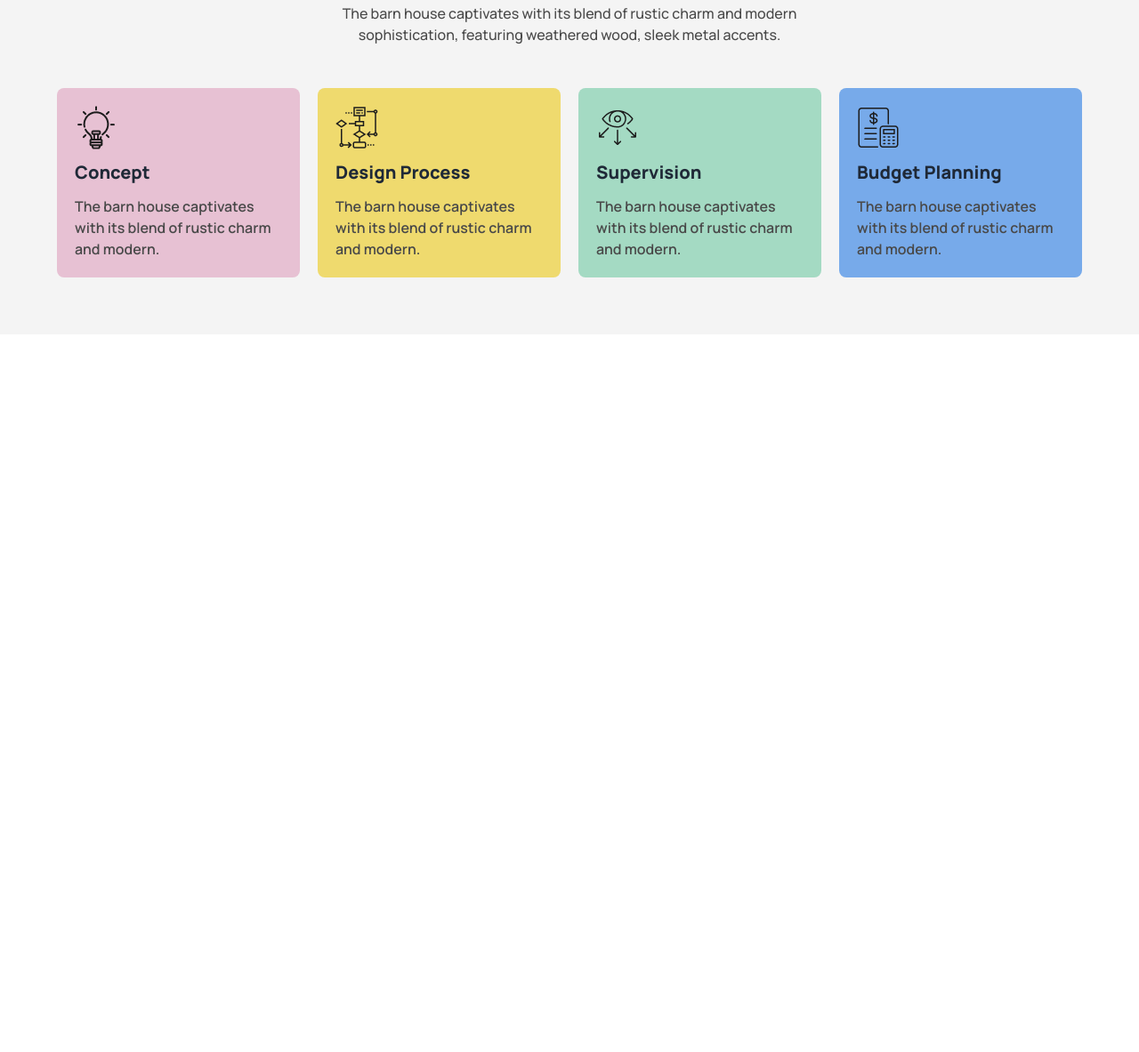
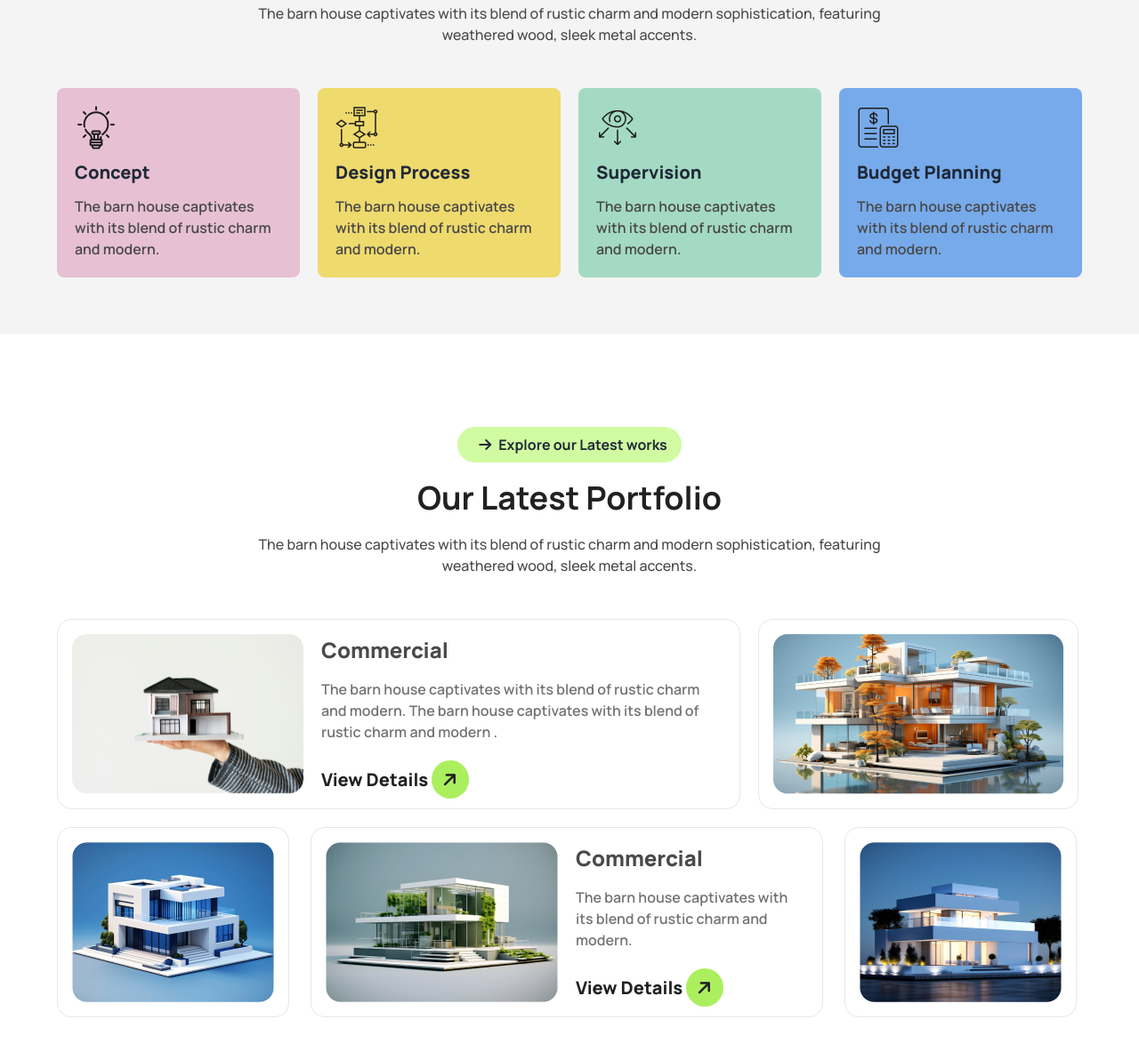
Before and after one commit to abdur-rhaman-babu/rinterio-website, a plain HTML site: page index.html in a window 1280 px wide. Shown: the part 2145-3328 px from the top of the page at 89% size. Before the commit the page ends 2521 px from the top, so only its background shows below. Drawn offline with nearby package versions, Linux system fonts and the light colour scheme.

Commit message:
portfolio section done

```diff
--- a/index.html
+++ b/index.html
@@ -72,7 +72,7 @@
                 </div>
                 <ul
                   tabindex="0"
-                  class="menu menu-sm dropdown-content rounded-box z-[1] mt-3 -ml-24 w-44 p-2 shadow">
+                  class="menu menu-sm dropdown-content rounded-box mt-3 -ml-24 w-44 p-2 shadow">
                   <li><a class="text-base font-extrabold font-mr text-[#494949]" href="#">Home</a></li>
                   <li><a class="text-base font-normal font-mr text-[#737373]" href="#">Services</a></li>
                   <li><a class="text-base font-normal font-mr text-[#737373]" href="#">Portfolio</a></li>
@@ -159,11 +159,11 @@
            </section>
 
            <!-- ----work-section---- -->
-            <section class="bg-[#f4f4f4] md:max-w-7xl lg:mx-auto lg:p-16 md:px-8 px-5">
+            <section class="bg-[#f4f4f4] md:max-w-7xl lg:mx-auto lg:p-16 md:px-8 px-5 pb-5">
                   <div class="text-center">
                     <button class="bg-white px-4 py-2 rounded-full"><a class="text-base font-mr font-bold" href="#"><span class="px-2 py-1 rounded-full"><i class="fa-solid fa-arrow-right"></i></span>How we works</a></button>
                   <h2 class="font-mr md:text-4xl text-2xl font-bold text-[#212121] my-5">Our Works Process</h2>
-                  <p class="text-base font-mr font-medium text-[#494949] pb-12 lg:mx-72">The barn house captivates with its blend of rustic charm and modern sophistication, featuring weathered wood, sleek metal accents.</p>
+                  <p class="text-base font-mr font-medium text-[#494949] pb-12 lg:mx-56">The barn house captivates with its blend of rustic charm and modern sophistication, featuring weathered wood, sleek metal accents.</p>
                   </div>
 
                   <div class="grid md:grid-cols-2 lg:grid-cols-4 gap-5 ">
@@ -190,6 +190,46 @@
                   </div>
             </section>
 
+            <!-- ----portfolio-section---- -->
+             <section class="md:max-w-7xl lg:mx-auto lg:p-16 md:px-8 px-5 pb-5 mt-10">
+              <div class="text-center">
+                <button class="bg-[#d1fba1] px-4 py-2 rounded-full"><a class="text-base font-mr font-bold" href="#"><span class="px-2 py-1 rounded-full"><i class="fa-solid fa-arrow-right"></i></span>Explore our Latest works</a></button>
+              <h2 class="font-mr md:text-4xl text-2xl font-bold text-[#212121] my-5">Our Latest Portfolio</h2>
+              <p class="text-base font-mr font-medium text-[#494949] pb-12 lg:mx-56">The barn house captivates with its blend of rustic charm and modern sophistication, featuring weathered wood, sleek metal accents.</p>
+              </div>
+
+              <div class="lg:flex items-center gap-5">
+                  <div class="lg:flex items-center justify-center border gap-5 rounded-2xl p-4 md:w-4/6 mb-5 md:mb-0">
+                    <img class="w-full mb-4 md:mb-0 md:w-4/6" src="./assets/img1.png" alt="">
+                    <div>
+                      <h4 class="text-2xl font-extrabold font-mr text-[#494949]">Commercial</h4>
+                      <p class="text-base font-mr font-semibold text-[#737373] my-4">The barn house captivates with its blend of rustic charm and modern. The barn house captivates with its blend of rustic charm and modern .</p>
+                      <button class="mt-3"><a class="text-xl font-extrabold font-mr text-[#212121]" href="#">View Details <span class="bg-renterio-btn py-2 px-3 rounded-full"><i class="-rotate-45  fa-solid fa-arrow-right"></i></span></a></button>
+                    </div>
+                  </div>
+                  <div class="p-4 border rounded-2xl">
+                    <img src="./assets/img2.png" alt="">
+                  </div>
+              </div>
+
+              <div class="lg:flex items-center gap-6 mt-5">
+                <div class="p-4 border rounded-2xl">
+                  <img class="w-full" src="./assets/img3.png" alt="">
+                </div>
+                  <div class="lg:flex items-center justify-center border gap-5 rounded-2xl p-4 md:w-2/4 mb-5 md:mb-0 mt-5 md:mt-0">
+                    <img class="w-full mb-4 md:mb-0 md:w-4/6" src="./assets/img4.png" alt="">
+                    <div>
+                      <h4 class="text-2xl font-extrabold font-mr text-[#494949]">Commercial</h4>
+                      <p class="text-base font-mr font-semibold text-[#737373] my-4">The barn house captivates with its blend of rustic charm and modern.</p>
+                      <button class="mt-3"><a class="text-xl font-extrabold font-mr text-[#212121]" href="#">View Details <span class="bg-renterio-btn py-2 px-3 rounded-full"><i class="-rotate-45  fa-solid fa-arrow-right"></i></span></a></button>
+                    </div>
+                  </div>
+                  <div class="p-4 border rounded-2xl">
+                    <img class="w-full" src="./assets/img5.png" alt="">
+                  </div>
+              </div>
+             </section>
+
     </main>
 
      <!-- ----footer-section---- -->
```
